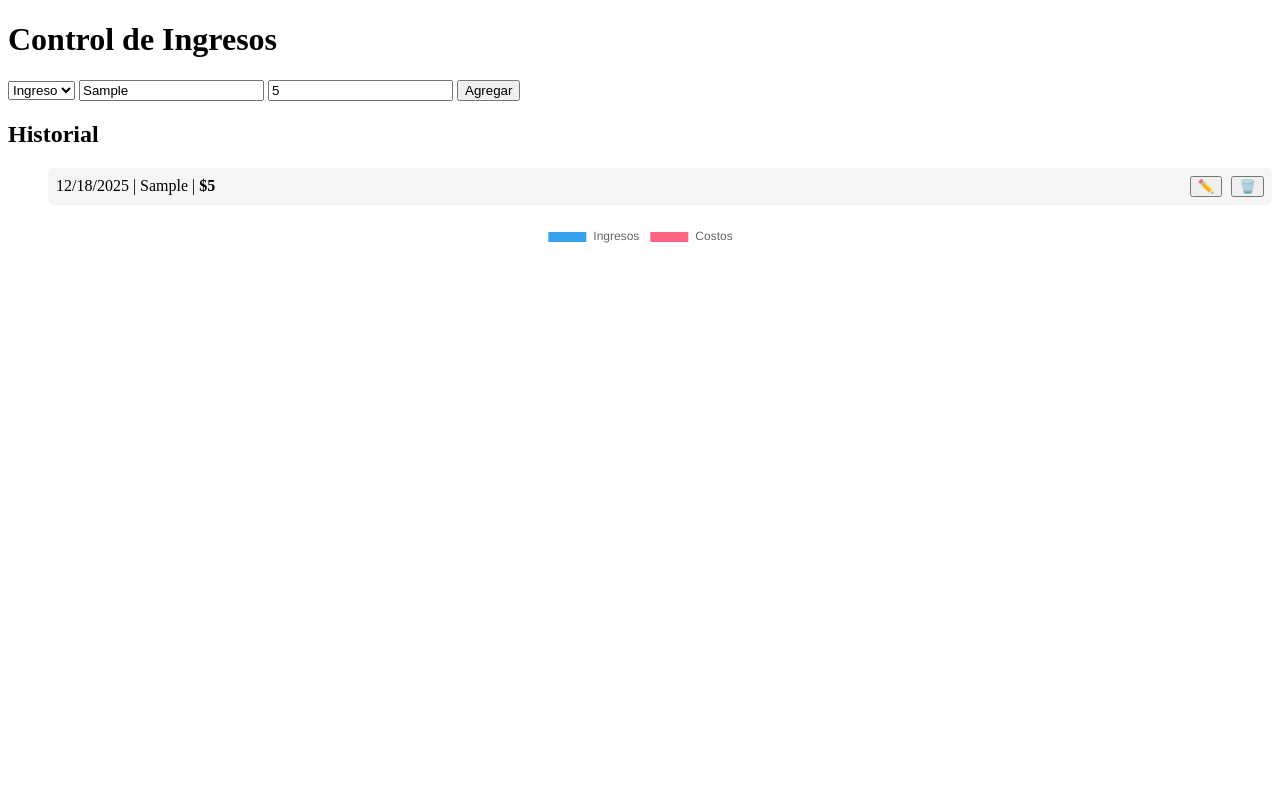
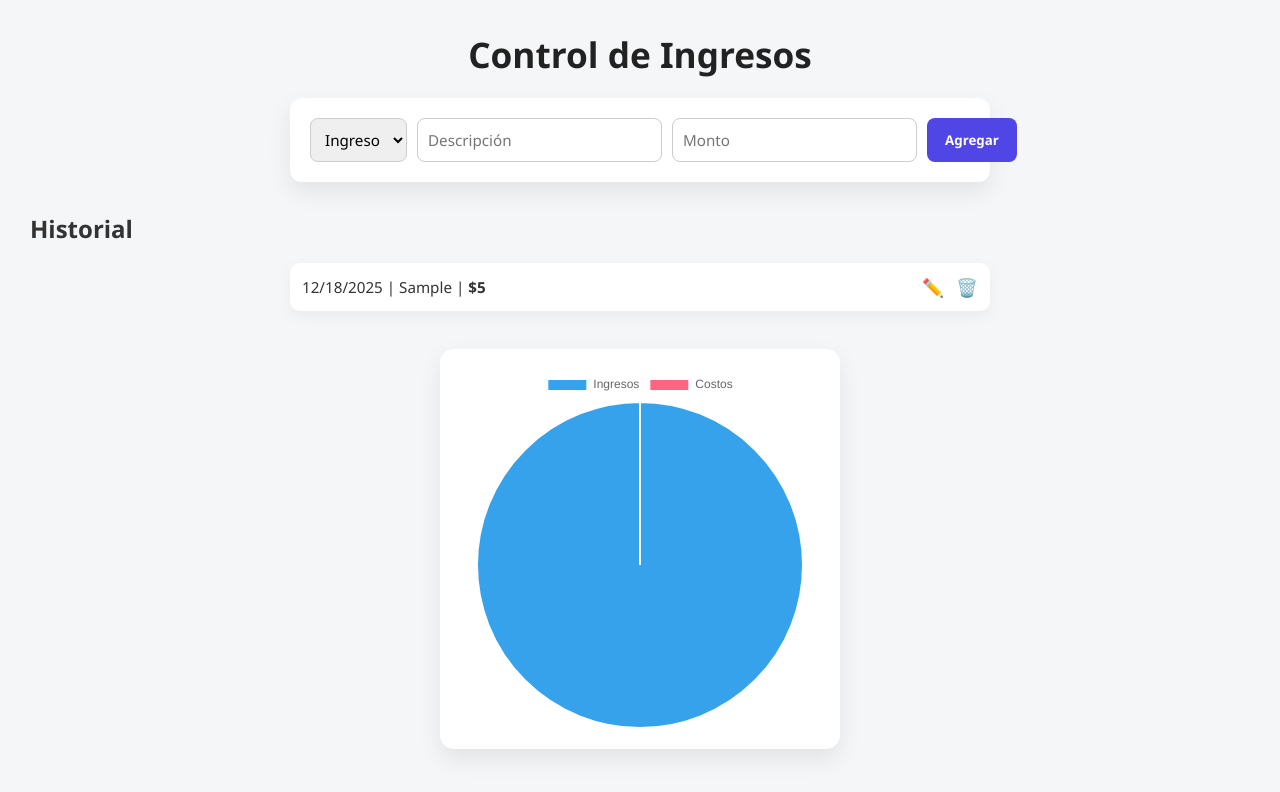
Before and after one commit to SalvaZum/ProgramaFinanzas, a plain HTML site: page index.html in a window 1280 px wide. Both pictures are taken after typing "Sample", "5" into the empty fields and a click on the button "Agregar". Drawn offline with nearby package versions, Linux system fonts and the light colour scheme.

Commit message:
Cambios css y Edicion de objetos + Actualizacion del grafico

```diff
--- a/app.js
+++ b/app.js
@@ -1,6 +1,6 @@
 let movimientos = JSON.parse(localStorage.getItem("movimientos")) || [];
 let idEditando = null;
-
+let grafico;
 
 form.addEventListener("submit", e => {
   e.preventDefault();
@@ -112,8 +112,28 @@ function editarMonto(id) {
     />
   `;
 }
+function guardarMonto(id) {
+  const input = document.getElementById(`input-${id}`);
+  const nuevoMonto = Number(input.value);
+
+  if (isNaN(nuevoMonto) || nuevoMonto <= 0) return;
+
+  const index = movimientos.findIndex(m => m.id === id);
+  movimientos[index].monto = nuevoMonto;
+
+  localStorage.setItem("movimientos", JSON.stringify(movimientos));
+
+  mostrarHistorial();
+  actualizarGrafico(); // ✅ AHORA FUNCIONA
+}
+
 
 function actualizarGrafico() {
+  grafico.data.datasets[0].data = calcularTotales();
+  grafico.update();
+}
+
+function calcularTotales() {
   const ingresos = movimientos
     .filter(m => m.tipo === "ingreso")
     .reduce((acc, m) => acc + m.monto, 0);
@@ -122,18 +142,29 @@ function actualizarGrafico() {
     .filter(m => m.tipo === "costo")
     .reduce((acc, m) => acc + m.monto, 0);
 
-  new Chart(document.getElementById("grafico"), {
+  return [ingresos, costos];
+}
+
+
+function inicializarGrafico() {
+  const ctx = document.getElementById("grafico");
+
+  grafico = new Chart(ctx, {
     type: "pie",
     data: {
       labels: ["Ingresos", "Costos"],
       datasets: [{
-        data: [ingresos, costos]
+        data: calcularTotales()
       }]
+    },
+    options: {
+      responsive: true,
+      maintainAspectRatio: false
     }
   });
 }
 
 document.addEventListener("DOMContentLoaded", () => {
   mostrarHistorial();
-  actualizarGrafico();
+  inicializarGrafico();
 });
--- a/style.css
+++ b/style.css
@@ -1,20 +1,139 @@
-.grafico-container {
-  width: 400px;
-  height: 400px;
-  margin: auto;
+/* RESET BÁSICO */
+* {
+  margin: 0;
+  padding: 0;
+  box-sizing: border-box;
+  font-family: "Segoe UI", Tahoma, sans-serif;
 }
 
+/* BODY */
+body {
+  background: #f4f6f8;
+  color: #333;
+  min-height: 100vh;
+  padding: 30px;
+  display: flex;
+  flex-direction: column;
+  align-items: center;
+}
+
+/* TÍTULOS */
+h1 {
+  margin-bottom: 20px;
+  font-size: 2.2rem;
+  color: #222;
+}
+
+h2 {
+  margin: 30px 0 10px;
+  align-self: flex-start;
+}
+
+/* FORMULARIO */
+form {
+  background: #ffffff;
+  padding: 20px;
+  border-radius: 12px;
+  display: flex;
+  gap: 10px;
+  width: 100%;
+  max-width: 700px;
+  box-shadow: 0 10px 25px rgba(0, 0, 0, 0.08);
+}
+
+/* INPUTS Y SELECT */
+form select,
+form input {
+  padding: 10px;
+  border-radius: 8px;
+  border: 1px solid #ccc;
+  flex: 1;
+  font-size: 0.95rem;
+}
+
+form input:focus,
+form select:focus {
+  outline: none;
+  border-color: #4f46e5;
+}
+
+/* BOTÓN */
+form button {
+  padding: 10px 18px;
+  border: none;
+  border-radius: 8px;
+  background: #4f46e5;
+  color: white;
+  cursor: pointer;
+  font-weight: bold;
+  transition: background 0.2s ease;
+}
+
+form button:hover {
+  background: #4338ca;
+}
+
+/* HISTORIAL */
+#lista {
+  list-style: none;
+  width: 100%;
+  max-width: 700px;
+}
+
+/* ITEM */
 .item {
+  background: white;
+  margin: 8px 0;
+  padding: 12px;
+  border-radius: 10px;
   display: flex;
   justify-content: space-between;
   align-items: center;
-  padding: 8px;
-  margin: 6px 0;
-  background: #f5f5f5;
-  border-radius: 6px;
+  box-shadow: 0 5px 15px rgba(0, 0, 0, 0.05);
+  transition: transform 0.15s ease;
 }
 
+.item:hover {
+  transform: scale(1.01);
+}
+
+/* TEXTO */
+.item span {
+  font-size: 0.95rem;
+}
+
+/* ACCIONES */
 .acciones button {
-  margin-left: 5px;
+  border: none;
+  background: none;
   cursor: pointer;
+  font-size: 1.1rem;
+  margin-left: 8px;
 }
+
+.acciones button:hover {
+  opacity: 0.7;
+}
+
+/* GRÁFICO */
+.grafico-container {
+  margin-top: 30px;
+  background: white;
+  padding: 20px;
+  border-radius: 14px;
+  width: 100%;
+  max-width: 400px;
+  height: 400px;
+  box-shadow: 0 10px 25px rgba(0, 0, 0, 0.08);
+}
+
+/* RESPONSIVE */
+@media (max-width: 600px) {
+  form {
+    flex-direction: column;
+  }
+
+  h2 {
+    align-self: center;
+  }
+}
```
